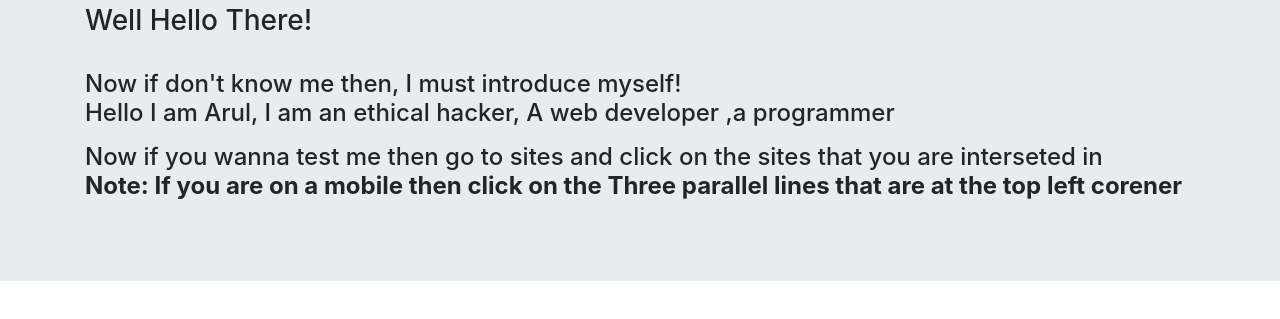
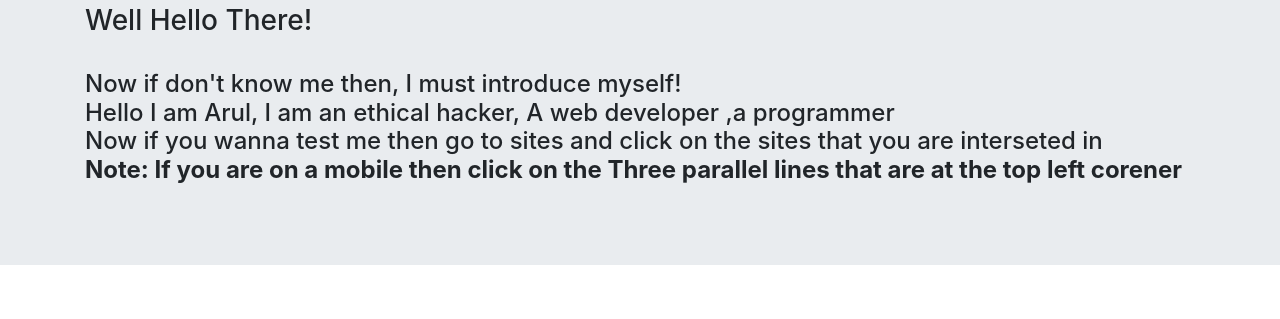
Before and after one commit to ghostsage/arul, a plain HTML site: page index.html in a window 1280 px wide. Shown: the part 199-518 px from the top of the page. Drawn offline with nearby package versions, Linux system fonts and the light colour scheme.

Commit message:
Update index.html

```diff
--- a/index.html
+++ b/index.html
@@ -37,8 +37,8 @@
 	<div class="jumbotron jumbotron-fluid">
   <div class="container">
     <h1 class="display-4">About</h1>
-	  <p class="lead"><h3>Well Hello There!</h3><br><h4>Now if don't know me then, I must introduce myself!<br>Hello I am Arul, I am an ethical hacker, A web developer ,a programmer</p>
-	  <p>Now if you wanna test me then go to sites and click on the sites that you are interseted in<br><strong>Note: If you are on a mobile then click on the Three parallel lines that are at the top left corener</strong></p>
+	  <p class="lead"><h3>Well Hello There!</h3><br><h4>Now if don't know me then, I must introduce myself!<br>Hello I am Arul, I am an ethical hacker, A web developer ,a programmer<p>
+	  Now if you wanna test me then go to sites and click on the sites that you are interseted in<br><strong>Note: If you are on a mobile then click on the Three parallel lines that are at the top left corener</strong></p></p>
   </div>
 </div>
 	<script src="https://code.jquery.com/jquery-3.5.1.slim.min.js" integrity="sha384-DfXdz2htPH0lsSSs5nCTpuj/zy4C+OGpamoFVy38MVBnE+IbbVYUew+OrCXaRkfj" crossorigin="anonymous"></script>
```
